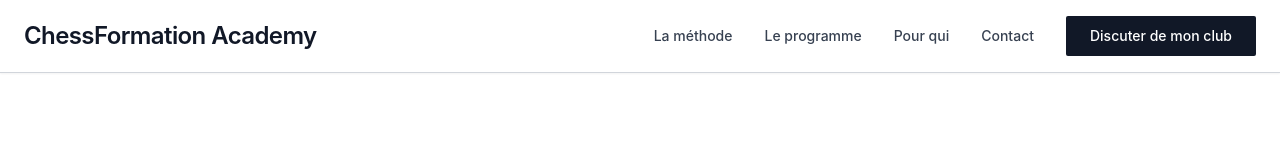
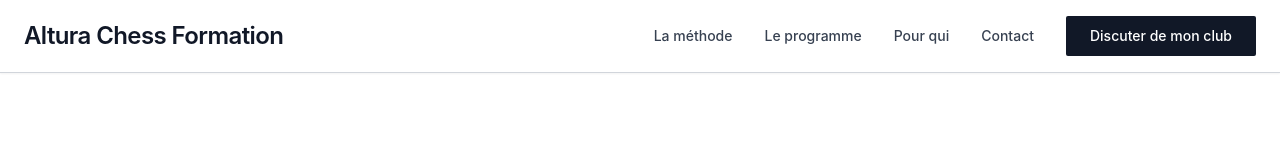
Before and after one commit to mselleki/Altura-Chess, a React (Vite) app in the folder frontend/: page / in a window 1280 px wide. Shown: the top 160 px of the page. Built offline with nearby package versions, Linux system fonts and the light colour scheme; no server answers.

Commit message:
Renommage en Altura Chess Formation

```diff
--- a/frontend/index.html
+++ b/frontend/index.html
@@ -3,7 +3,7 @@
   <head>
     <meta charset="UTF-8" />
     <meta name="viewport" content="width=device-width, initial-scale=1.0" />
-    <title>ChessFormation - Comment gérer un club d'échecs</title>
+    <title>Altura Chess Formation - Comment gérer un club d'échecs</title>
   </head>
   <body>
     <div id="root"></div>
--- a/frontend/src/App.tsx
+++ b/frontend/src/App.tsx
@@ -116,7 +116,7 @@ function App() {
         <div className="container mx-auto px-6 py-4">
           <div className="flex items-center justify-between">
             <h1 className="text-xl md:text-2xl font-semibold text-gray-900 tracking-tight">
-              ChessFormation Academy
+              Altura Chess Formation
             </h1>
             <nav className="hidden md:flex items-center gap-8">
               <button
@@ -876,9 +876,9 @@ function App() {
       {/* Footer */}
       <footer className="bg-gray-900 text-gray-400 py-10 px-6 border-t border-gray-800">
         <div className="container mx-auto text-center">
-          <h4 className="text-lg font-semibold text-white mb-2">ChessFormation Academy</h4>
+          <h4 className="text-lg font-semibold text-white mb-2">Altura Chess Formation</h4>
           <p className="text-gray-500 text-sm mb-3">La référence en formation de gestion de clubs d'échecs</p>
-          <p className="text-gray-600 text-xs">&copy; 2026 ChessFormation Academy. Tous droits réservés.</p>
+          <p className="text-gray-600 text-xs">&copy; 2026 Altura Chess Formation. Tous droits réservés.</p>
         </div>
       </footer>
     </div>
```
